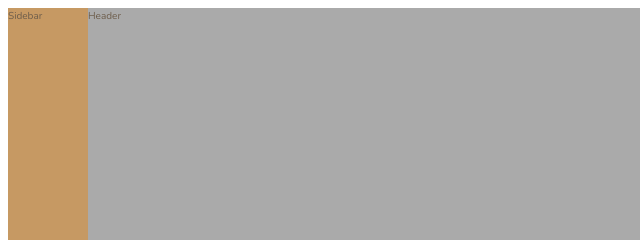
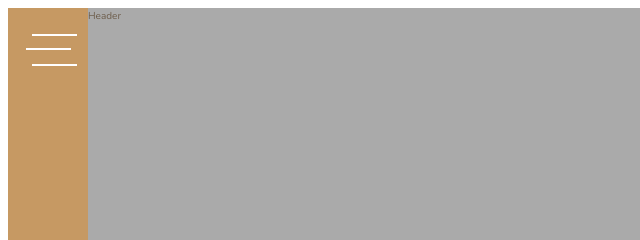
Before and after one commit to ManojSilag/Css_Sandbox, a website: page section3/3(project)/index.html in a window 1280 px wide. Shown: the top 240 px of the page, 0-640 px from the left. Drawn offline with nearby package versions, Linux system fonts and the light colour scheme.

Commit message:
making sidebar

```diff
--- a/section3/3(project)/index.html
+++ b/section3/3(project)/index.html
@@ -11,7 +11,9 @@
     </head>
 
     <body class="container">
-        <div class="sidebar">Sidebar</div>
+        <div class="sidebar">
+            <button class="nav-btn"></button>
+        </div>
         <header class="header">Header</header>
         <div class="realtors"> Top 3 realtors</div>
         <section class="features">
@@ -369,6 +371,7 @@
 
         </section>
         <footer class="footer">
+
             <ul class="nav">
                 <li class="nav__item"><a href="#" class="nav__link">Find your Dream Home</a></li>
                 <li class="nav__item"><a href="#" class="nav__link">Request proposal</a></li>
@@ -381,6 +384,7 @@
             <p class="copyright">
                 &copy: Copyright 2019 by Manoj Silag, feel free to use Lorem ipsum dolor sit amet, consectetur adipisicing elit. Perferendis molestiae tempora ab iure voluptates! Cum ex dolor quae dicta!
             </p>
+
         </footer>
     </body>
 </html>
--- a/section3/3(project)/sass/_sidebar.scss
+++ b/section3/3(project)/sass/_sidebar.scss
@@ -2,4 +2,33 @@
     background-color: $color-primary;
     grid-column: sidebar-start / sidebar-end;
     grid-row: 1 / -1;
+
+    display: flex;
+    justify-content: center;
 }
+
+.nav-btn{
+    border: none;
+    border-radius: 0;
+    background-color: #fff;
+    height: 2px;
+    width: 4.5rem;
+    margin-top: 4rem;
+
+    &::before,
+    &::after{
+        background-color: #fff;
+        height: 2px;
+        content: "";
+        display: block;
+        // width: 4.5rem;
+    }
+
+    &::before{
+        transform: translateY(-1.5rem);
+    }
+
+    &::after{
+        transform: translateY(1.3rem);
+    }
+}
```
Also changed, not shown: section3/3(project)/sass/_gallery.scss (+5 -5 lines), section3/3(project)/css/style.css, section3/3(project)/sass/main.css, 1 other file.
